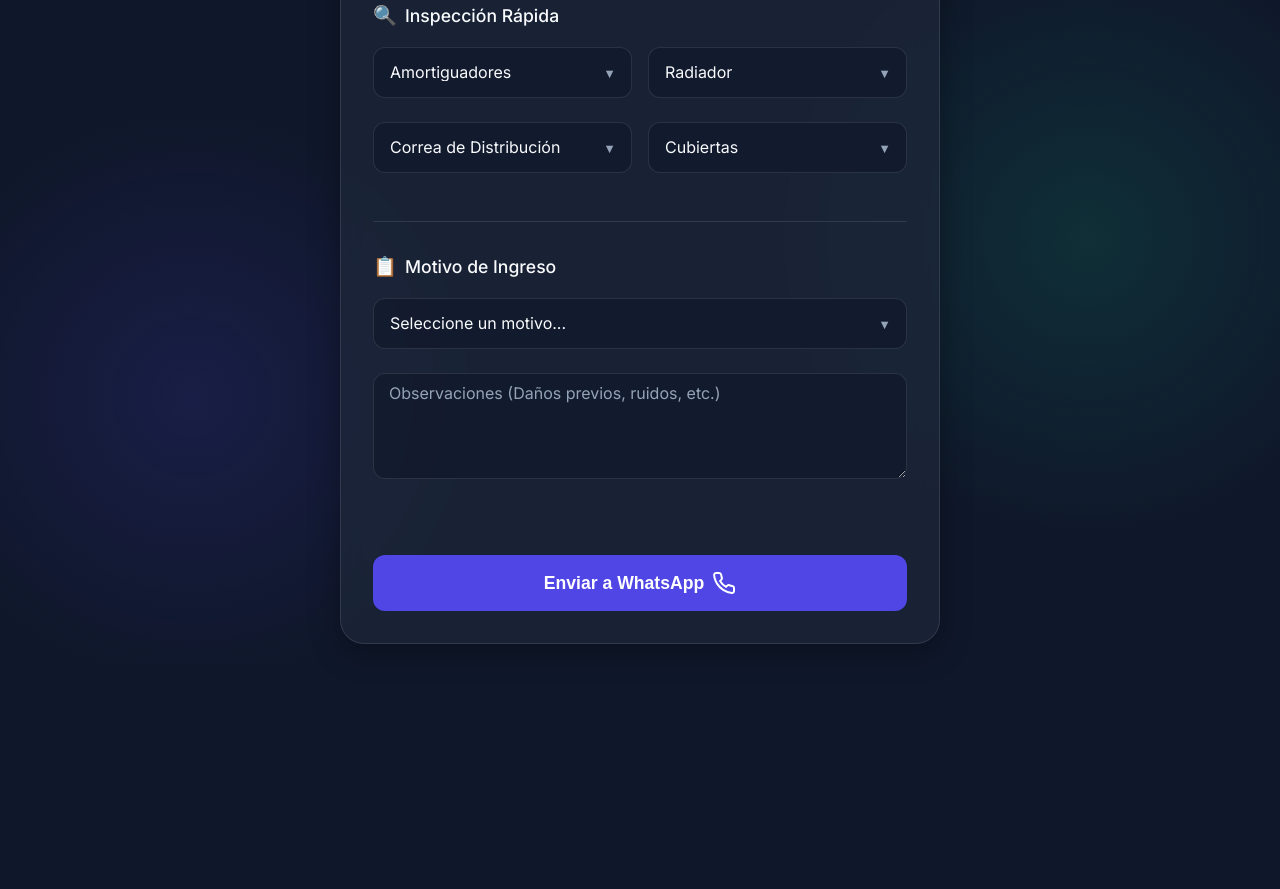
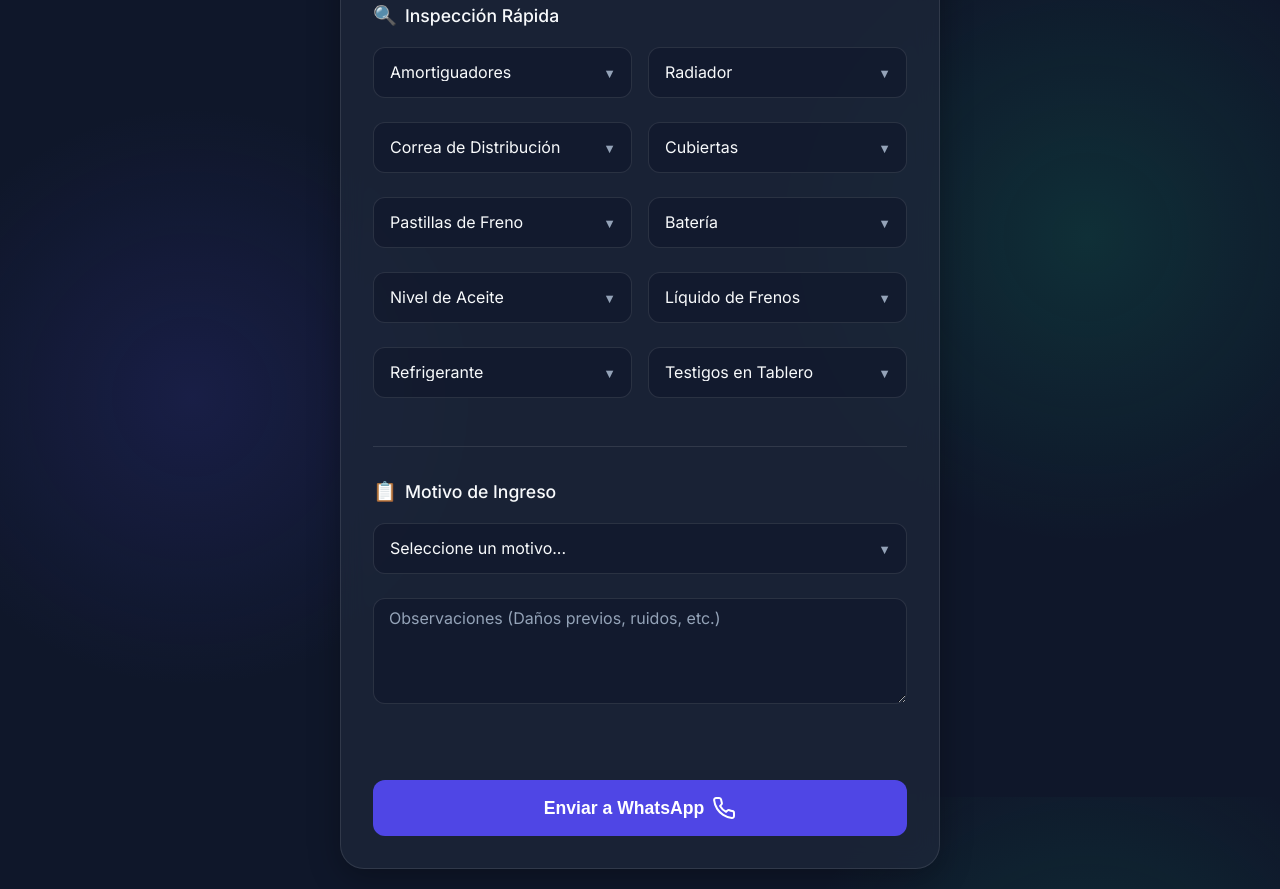
Before and after one commit to maximoGs/RegistrosDeMantenimiento.github.io, a plain HTML site: page index.html in a window 1280 px wide. Shown: the part 803-1692 px from the top of the page. Before the commit the page ends 1467 px from the top, so only its background shows below. Drawn offline with Linux system fonts and the light colour scheme.

Commit message:
feat: Agregar fluidos y estado de tablero a la inspección

```diff
--- a/app.js
+++ b/app.js
@@ -23,8 +23,14 @@ document.addEventListener('DOMContentLoaded', () => {
         const radiator = document.getElementById('radiator').value;
         const timingBelt = document.getElementById('timingBelt').value;
         const tires = document.getElementById('tires').value;
+        const brakePads = document.getElementById('brakePads').value;
+        const battery = document.getElementById('battery').value;
+        const oilLevel = document.getElementById('oilLevel').value;
+        const brakeFluid = document.getElementById('brakeFluid').value;
+        const coolant = document.getElementById('coolant').value;
+        const warningLights = document.getElementById('warningLights').value;
 
-        // Número de destino (con código de país, sin el + según la API de WhatsApp, pero la URL wa.me acepta el + o lo omite. Usaremos 5492617094195)
+        // Número de destino
         const phoneNumber = '5492617094195';
 
         // Construir el mensaje formateado
@@ -45,6 +51,14 @@ document.addEventListener('DOMContentLoaded', () => {
 • Radiador: ${radiator}
 • Correa de Distribución: ${timingBelt}
 • Cubiertas: ${tires}
+• Pastillas de Freno: ${brakePads}
+• Batería: ${battery}
+
+*💧 FLUIDOS Y TESTIGOS*
+• Nivel de Aceite: ${oilLevel}
+• Líquido de Frenos: ${brakeFluid}
+• Refrigerante: ${coolant}
+• Testigos en Tablero: ${warningLights}
 
 *📋 ESTADO Y MOTIVO*
 • Motivo de Ingreso: ${serviceReason}
--- a/index.html
+++ b/index.html
@@ -115,6 +115,70 @@
                             </select>
                         </div>
                     </div>
+
+                    <div class="form-row">
+                        <div class="input-group half select-group">
+                            <select id="brakePads" required>
+                                <option value="" disabled selected>Pastillas de Freno</option>
+                                <option value="Bien">Bien</option>
+                                <option value="Regular">Regular</option>
+                                <option value="Requiere Cambio">Requiere Cambio</option>
+                                <option value="No Revisado">No Revisado</option>
+                            </select>
+                        </div>
+                        <div class="input-group half select-group">
+                            <select id="battery" required>
+                                <option value="" disabled selected>Batería</option>
+                                <option value="Bien">Bien</option>
+                                <option value="Regular">Regular</option>
+                                <option value="Requiere Cambio">Requiere Cambio</option>
+                                <option value="No Revisado">No Revisado</option>
+                            </select>
+                        </div>
+                    </div>
+
+                    <div class="form-row">
+                        <div class="input-group half select-group">
+                            <select id="oilLevel" required>
+                                <option value="" disabled selected>Nivel de Aceite</option>
+                                <option value="Normal">Normal</option>
+                                <option value="Bajo">Bajo</option>
+                                <option value="Requiere Cambio">Fuga / Cambio</option>
+                                <option value="No Revisado">No Revisado</option>
+                            </select>
+                        </div>
+                        <div class="input-group half select-group">
+                            <select id="brakeFluid" required>
+                                <option value="" disabled selected>Líquido de Frenos</option>
+                                <option value="Normal">Normal</option>
+                                <option value="Bajo">Bajo</option>
+                                <option value="Requiere Cambio">Fuga / Cambio</option>
+                                <option value="No Revisado">No Revisado</option>
+                            </select>
+                        </div>
+                    </div>
+
+                    <div class="form-row">
+                        <div class="input-group half select-group">
+                            <select id="coolant" required>
+                                <option value="" disabled selected>Refrigerante</option>
+                                <option value="Normal">Normal</option>
+                                <option value="Bajo">Bajo</option>
+                                <option value="Requiere Cambio">Fuga / Cambio</option>
+                                <option value="No Revisado">No Revisado</option>
+                            </select>
+                        </div>
+                        <div class="input-group half select-group">
+                            <select id="warningLights" required>
+                                <option value="" disabled selected>Testigos en Tablero</option>
+                                <option value="Ninguno">Ninguno</option>
+                                <option value="Check Engine">Check Engine</option>
+                                <option value="Frenos / ABS">Frenos / ABS</option>
+                                <option value="Aceite / Batería">Aceite / Batería</option>
+                                <option value="Múltiples / Otros">Múltiples / Otros</option>
+                            </select>
+                        </div>
+                    </div>
                 </section>
 
                 <!-- Sección Estado Base -->
```
